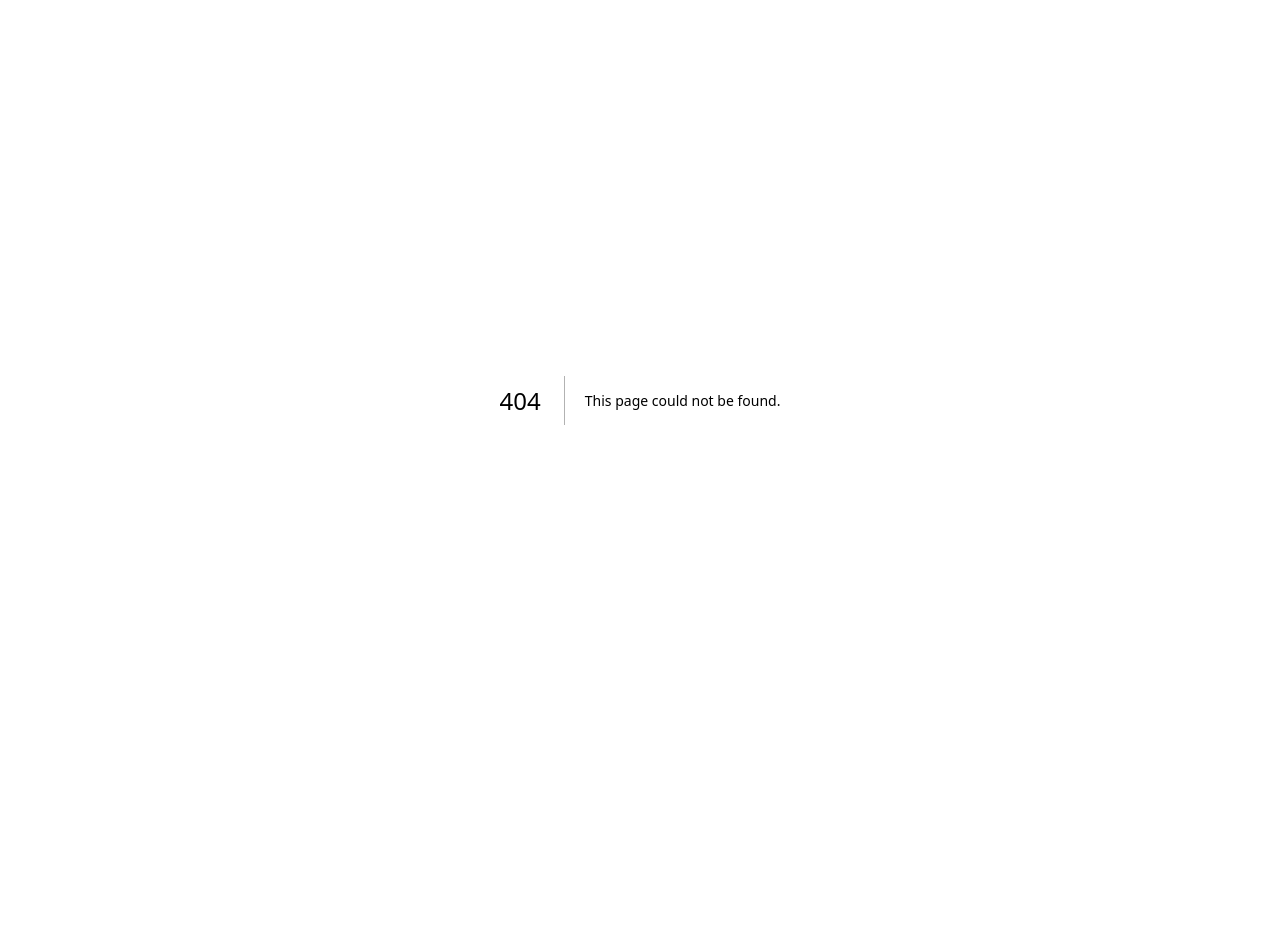
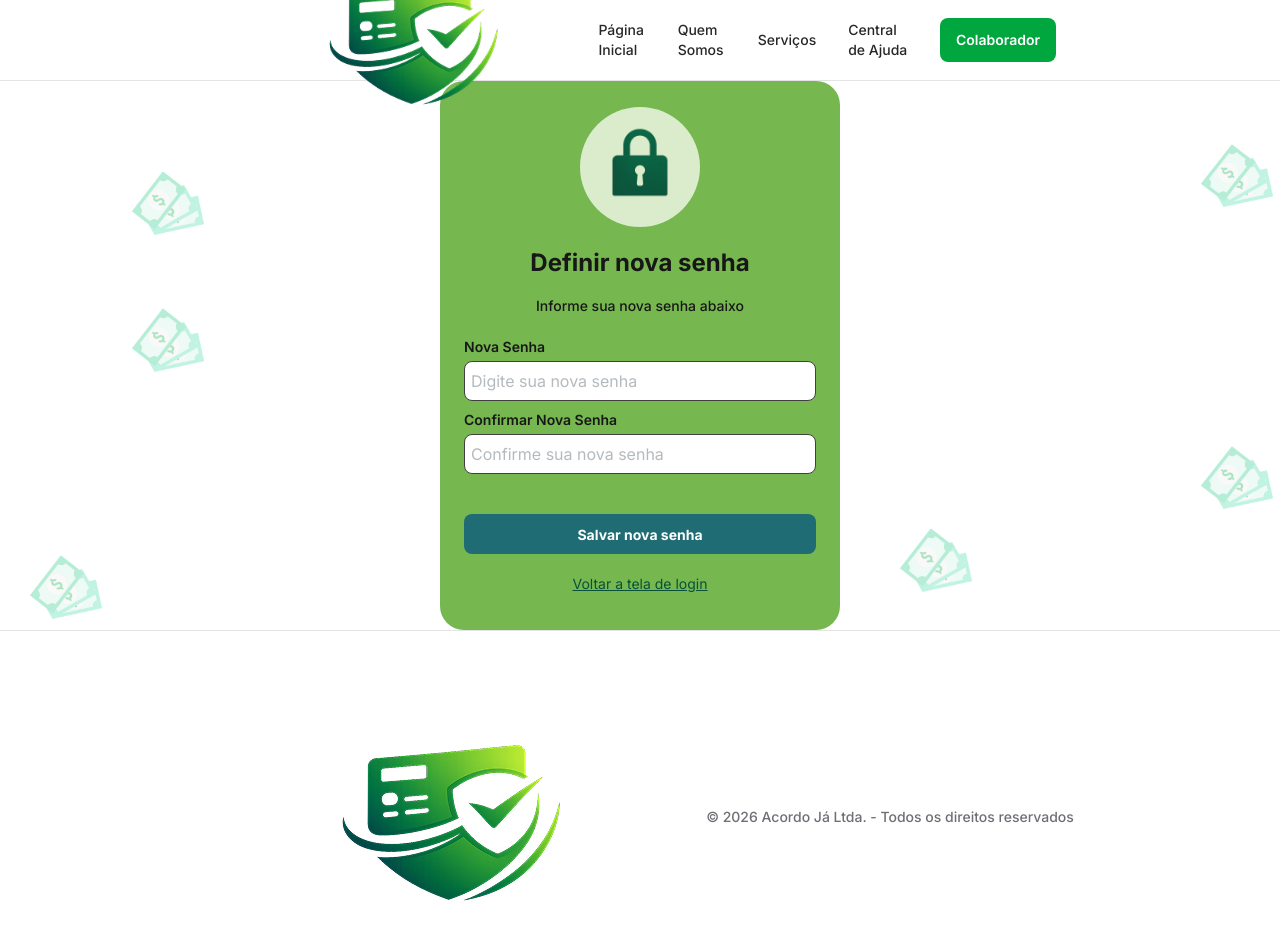
Before and after one commit to viniciusperrone/acordo-ja, a Next.js app in the folder frontend/: page /update-password in a window 1280 px wide. Before the commit this address had no page. Shown: the top 940 px of the page. Before the commit the page ends 800 px from the top, so only its background shows below. Built offline with nearby package versions, Linux system fonts and the light colour scheme.

Commit message:
feat: complete update-password page

```diff
--- /dev/null
+++ b/frontend/src/app/update-password/page.tsx
@@ -0,0 +1,86 @@
+import Image from "next/image";
+import Link from "next/link";
+
+import Header from "../../components/header";
+import Footer from "../../components/footer";
+import moneyIcon from "../../assets/money-icon.png";
+import padlockIcon from "../../assets/icons/padlock.png";
+
+const floatingIcons = [
+  { top: "15%", left: "10%", size: 80 },
+  { top: "5%", left: "40%", size: 80 },
+  { top: "40%", left: "10%", size: 80 },
+  { top: "50%", left: "43%", size: 80 },
+  { top: "10%", left: "93.5%", size: 80 },
+  { top: "65%", left: "93.5%", size: 80 },
+  { top: "80%", left: "70%", size: 80 },
+  { top: "80%", left: "35%", size: 80 },
+  { top: "85%", left: "2%", size: 80 },
+];
+
+export default function UpdatedPassword() {
+  return (
+    <div className="bg-white min-h-screen flex flex-col">
+      <Header />
+      <main className="relative flex-1 overflow-hidden flex">
+        {floatingIcons.map((icon, index) => (
+          <div
+            key={index}
+            className="pointer-events-none absolute"
+            style={{
+              top: icon.top,
+              left: icon.left,
+              width: icon.size,
+              height: icon.size,
+            }}
+          >
+            <Image
+              src={moneyIcon}
+              alt="Floating money icon"
+              fill
+              sizes="80px"
+              className="object-contain"
+            />
+          </div>
+        ))}
+
+        <div className="relative z-20 min-w-full min-h-full flex flex-row items-center justify-center">
+          <div className="w-100 py-4 px-6 flex flex-col rounded-3xl bg-[#76B74F]">
+              <div className="w-30 h-30 mt-2.5 mb-5 self-center rounded-full bg-[#DAECCC] flex items-center justify-center">
+                <Image
+                  src={padlockIcon}
+                  alt="Padlock icon"
+                  width={100}
+                  height={100}
+                />
+              </div>
+              <h3 className="text-2xl font-bold self-center">Definir nova senha</h3>
+              <p className="text-center font-medium text-[14px] mt-4">
+                Informe sua nova senha abaixo
+              </p>
+
+              <div className="flex flex-col gap-2 pt-5 pb-10">
+                <div className="flex flex-col gap-1">
+                  <label className="text-inter text-[14px] font-semibold" htmlFor="">Nova Senha</label>
+                  <input type="password" className="h-10 border border-[#404040] bg-white text-[#6C757D] rounded-lg px-1.5" placeholder="Digite sua nova senha"/>
+                </div>
+                <div className="flex flex-col gap-1">
+                  <label className="text-inter text-[14px] font-semibold" htmlFor="">Confirmar Nova Senha</label>
+                  <input type="password" className="h-10 border border-[#404040] bg-white text-[#6C757D] rounded-lg px-1.5" placeholder="Confirme sua nova senha"/>
+                </div>
+              </div>
+
+              <div className="flex flex-col gap-5 mb-5 items-center">
+                <button className="h-10 w-full bg-[#1F6C74] font-inter font-bold text-[14px] text-white rounded-lg">
+                  Salvar nova senha
+                </button>
+
+                <Link href="/login" className="text-sm underline text-[#07513B] cursor-pointer">Voltar a tela de login</Link>
+              </div>
+            </div>
+        </div>
+      </main>
+      <Footer />
+    </div>
+  );
+}
```
